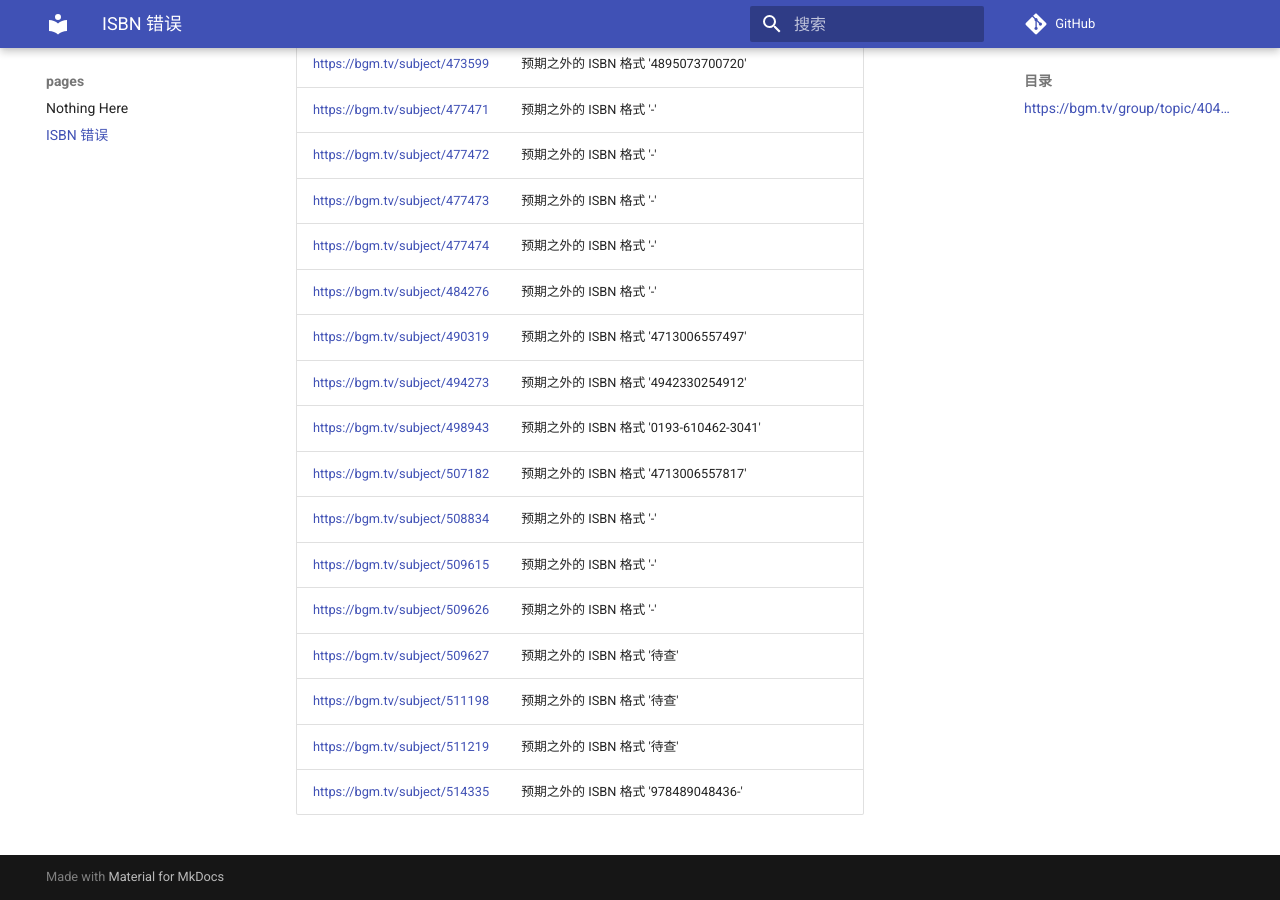
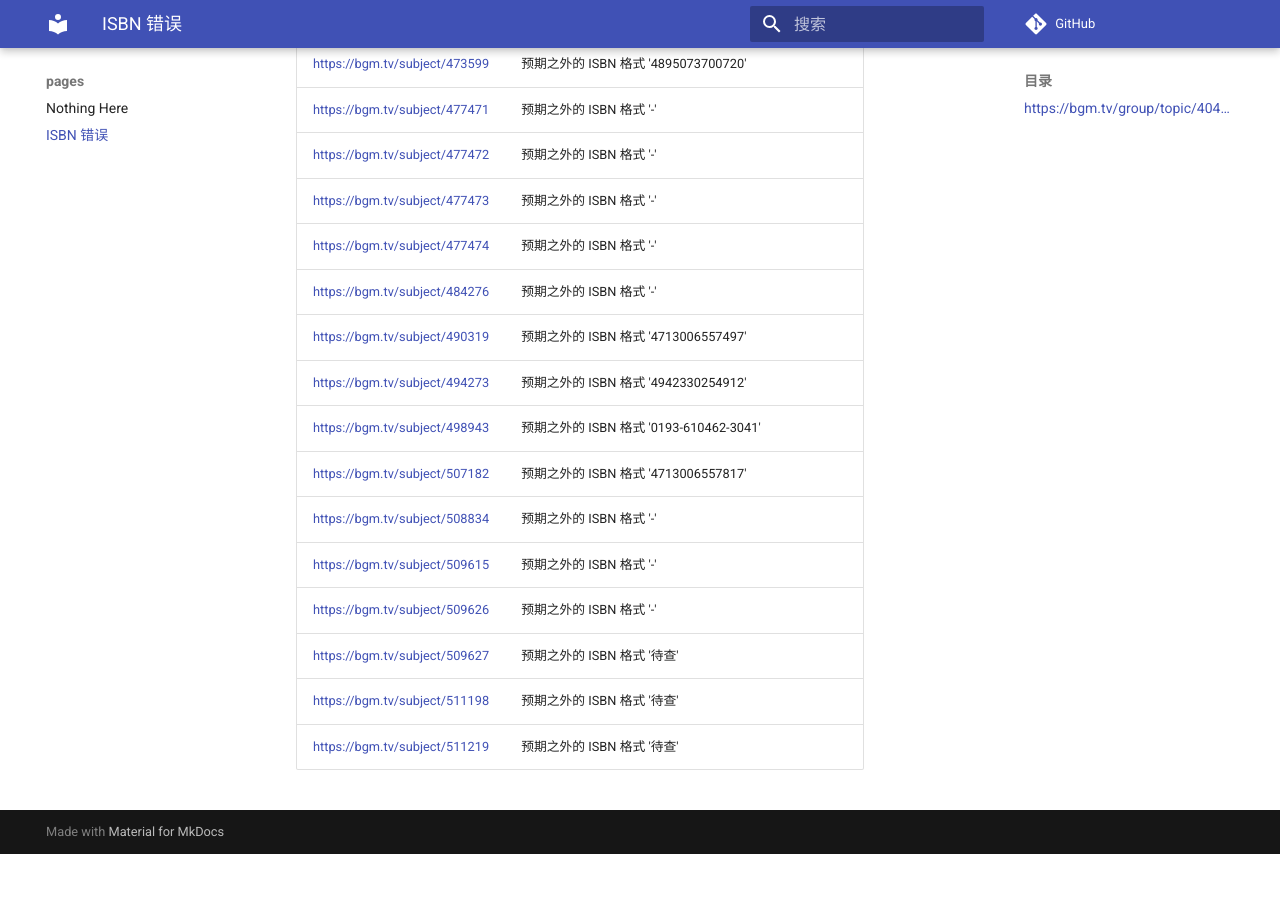
Before and after one commit to trim21/bangumi-pages, an MkDocs documentation site: the page built from docs/isbn.md, in a window 1280 px wide and 900 px high, scrolled down 4914 px. Built offline with MkDocs 1.6.1 and Material for MkDocs 9.7.7, drawn with Linux system fonts in a browser that asks for light colours; comment, search, counter and statistics services are not loaded; after the commit the page ends 5768 px from its top, so only the background shows below that; part of the change alters nothing that is shown.

Commit message:
update isbn.md

```diff
--- a/docs/isbn.md
+++ b/docs/isbn.md
@@ -1,7 +1,7 @@
 # ISBN 错误
 ## <https://bgm.tv/group/topic/404801>
 
-total 119
+total 118
 
 | url | error |
 | --- |  ---  |
@@ -123,4 +123,3 @@ total 119
 | <https://bgm.tv/subject/509627> | 预期之外的 ISBN 格式 '待查' |
 | <https://bgm.tv/subject/511198> | 预期之外的 ISBN 格式 '待查' |
 | <https://bgm.tv/subject/511219> | 预期之外的 ISBN 格式 '待查' |
-| <https://bgm.tv/subject/514335> | 预期之外的 ISBN 格式 '978489048436-' |
```
